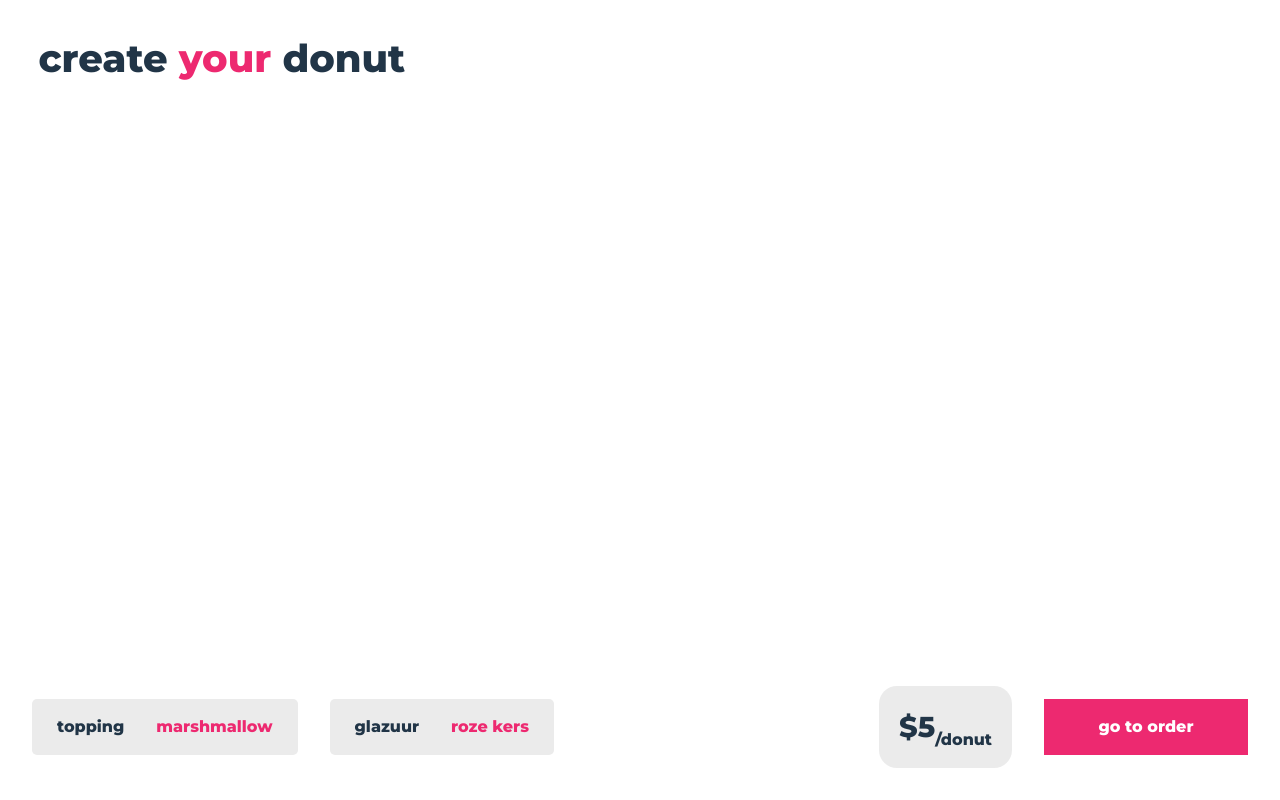
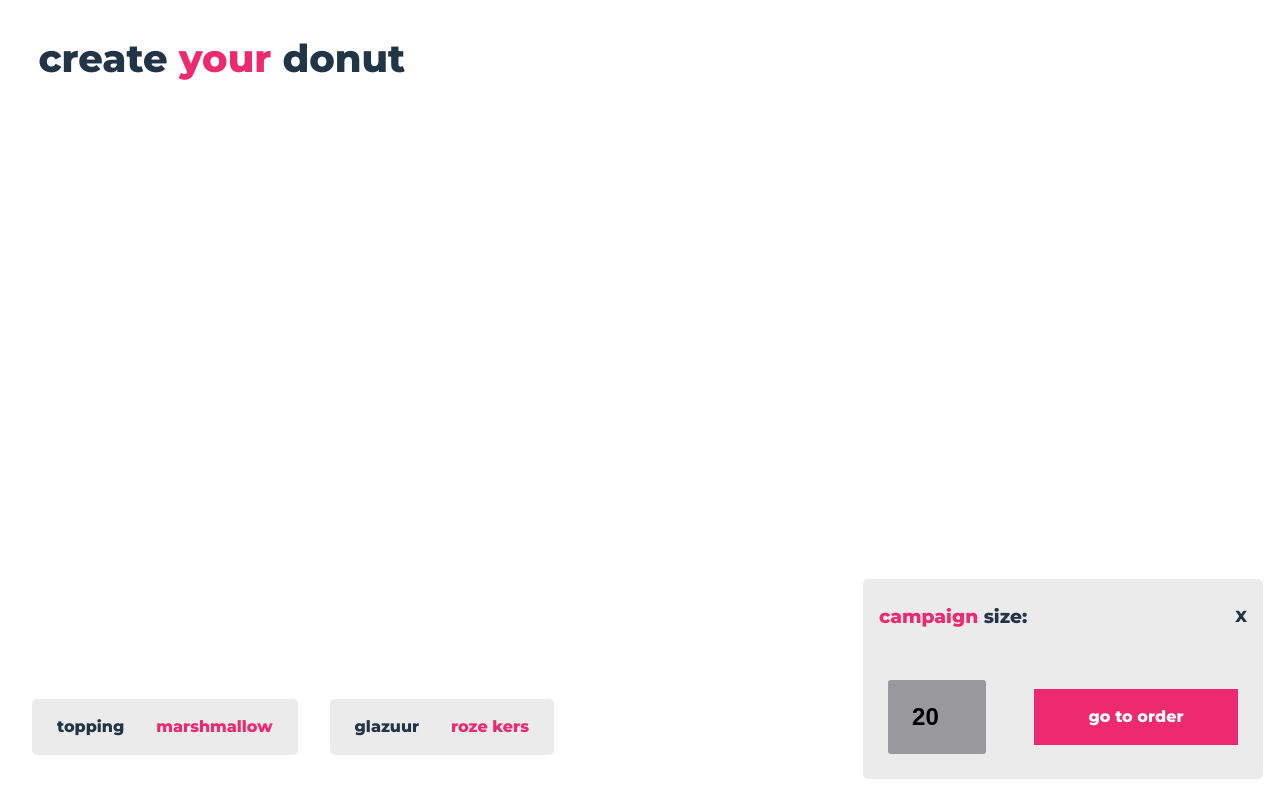
Before and after one commit to ArthurdeLophem/donutello, a Vue app: page /generator in a window 1280 px wide. Shown: the top 800 px of the page. Built offline with nearby package versions, Linux system fonts and the light colour scheme; no server answers.

Commit message:
feat: add frontend campaign customizer modal

```diff
--- a/src/components/generatorNav.vue
+++ b/src/components/generatorNav.vue
@@ -1,6 +1,8 @@
 <script setup>
 import { onBeforeUnmount, onMounted } from 'vue';
 import $mitt from '../scripts/mitt';
+
+const openCampaign = (e) => { }
 
 const submitDonut = (e) => {
     e.preventDefault();
@@ -27,8 +29,21 @@ const submitDonut = (e) => {
                 <p class="price__amount">$5</p>
                 <p class="price__quantity">/donut</p>
             </div>
-            <div class="btn__primary" @click="submitDonut">
+            <div class="btn__primary" @click="openCampaign">
                 <p class="btn__text">go to order</p>
+            </div>
+            <div class="campaign__container">
+                <div class="campaign__header">
+                    <h3><strong>campaign</strong> size:</h3>
+                    <p>X</p>
+                </div>
+                <div class="campaign__interactive">
+                    <input type="number" step="5" name="campaign" inputmode="numeric" min="20" value="20" max="150"
+                        id="" required>
+                    <div class="btn__primary" @click="submitDonut">
+                        <p class="btn__text">go to order</p>
+                    </div>
+                </div>
             </div>
         </div>
     </div>
@@ -37,6 +52,75 @@ const submitDonut = (e) => {
 <style scoped>
 strong {
     color: #ed2970;
+}
+
+.campaign__container {
+    height: 200px;
+    width: 400px;
+    position: fixed;
+    background-color: #EBEBEB;
+    transform: translatex(-1em) translateY(-3em);
+    display: flex;
+    flex-direction: column;
+    border-radius: 5px;
+    justify-content: space-around;
+}
+
+.campaign__header {
+    display: flex;
+    flex-direction: row;
+    align-items: center;
+    justify-content: space-between;
+    margin: 0 1em;
+    height: auto;
+}
+
+.campaign__header h3,
+.campaign__header p {
+    margin: 0;
+}
+
+.campaign__header p {
+    font-weight: 800;
+    cursor: pointer;
+}
+
+
+.campaign__interactive {
+    display: flex;
+    flex-direction: row;
+    align-items: center;
+    justify-content: center;
+    gap: 3em;
+}
+
+input {
+    padding: 0.5em 1em;
+    background-color: #99999b;
+    border: none;
+    color: black;
+    font-weight: 600;
+    font-size: 1.5em;
+    border-radius: 3px;
+    transition: all 250ms;
+    width: 50px;
+    height: 50px;
+    align-self: center;
+}
+
+input[type=number] {
+    -moz-appearance: textfield;
+    appearance: textfield;
+}
+
+input[type=number]::-webkit-inner-spin-button {
+    -webkit-appearance: none;
+}
+
+input:focus {
+    outline: none !important;
+    border: 2px solid #ed2970;
+    box-shadow: 0 0 5px #ed2970;
 }
 
 .generator__heading {
```
